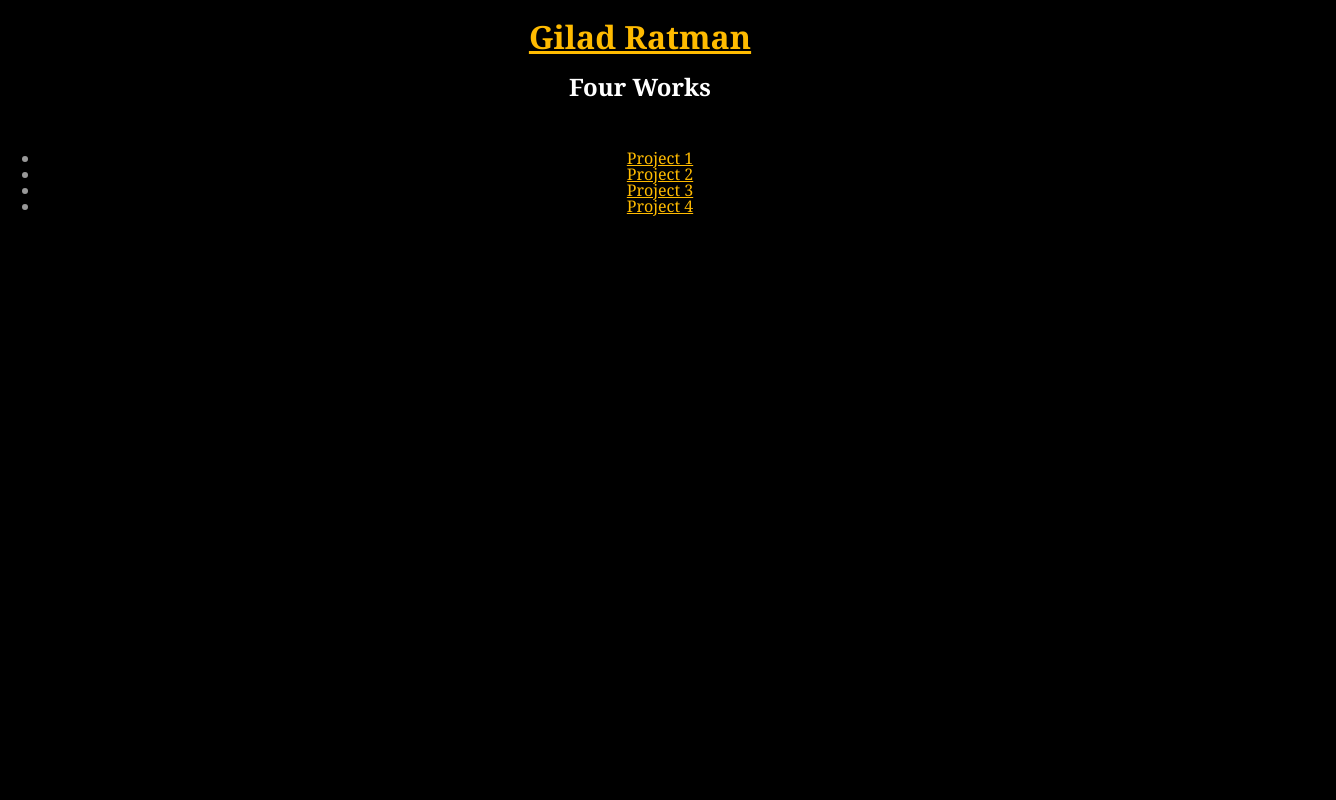
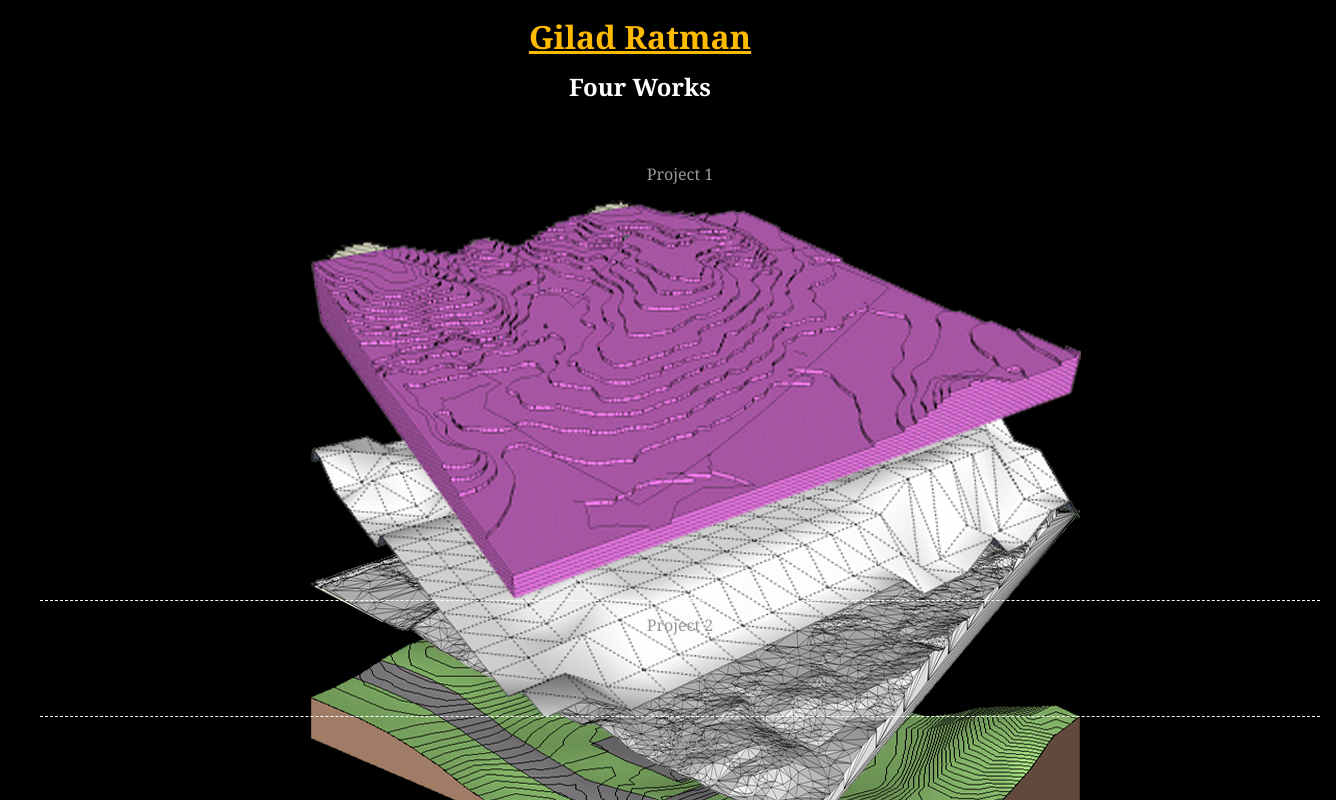
Before and after one commit to pitzbro/gilad-ratman-portfolio, a Vue app: page / in a window 1280 px wide. Shown: the top 800 px of the page, 1336 px wide, since content can reach past the window. Built offline with nearby package versions, Linux system fonts and the light colour scheme.

Commit message:
added topography accordion flex thumbnails

```diff
--- a/src/components/project-nav/project-nav.vue
+++ b/src/components/project-nav/project-nav.vue
@@ -1,9 +1,19 @@
 <template lang="html">
 
   <section>
-    <ul class="clean-list menu project-menu">
-        <li v-for="topotopography in topographies"><router-link :to="`/project/${topotopography.alias}`">{{topotopography.name}}</router-link></li>
+
+    <ul class="clean-list menu project-menu projects link-list">
+          <router-link v-for="(topotopography, index) in topographies"
+                     :to="`/project/${topotopography.alias}`"
+                     :key="index"
+                     tag="li"
+                     :class="`project project-${index+1} link-list-item`">
+          {{topotopography.name}}
+          <div :class="`project_topography_thumb topography-${index+1}`">
+          </div>
+        </router-link>
     </ul>
+
   </section>
 
 </template>
--- a/src/scss/_base.scss
+++ b/src/scss/_base.scss
@@ -20,10 +20,10 @@ pre {
 
 #info { position: absolute; top: 10px; width: 100%; }
 
-a { color: #fb0; }
+a { color: $mainColor; }
 
 #footer { position: absolute; bottom: 10px; width: 100%; }
-.h { color: #fb0 }
+.h { color: $mainColor }
 .c { display: inline; margin-left: 1em }
 
 /*----Asi changes---*/
--- /dev/null
+++ b/src/scss/_helpers.scss
@@ -0,0 +1,21 @@
+// Lists
+
+.clean-list {
+    list-style: none;
+}
+
+.link-list {
+    .link-list-item {
+        cursor: pointer;
+    }
+}
+
+// Flex
+
+.flex {
+    display: flex;
+}
+
+.column {
+    flex-direction: column;
+}
--- /dev/null
+++ b/src/scss/_project-menu.scss
@@ -0,0 +1,54 @@
+$projectMenuHeight: 800px;
+
+.projects {
+  display: flex;
+  width: 100%;
+  height: $projectMenuHeight;
+  margin: 0;
+  flex-wrap: nowrap;
+  flex-direction: column;
+
+    .project {
+        padding: 16px;
+        overflow: initial;
+        position: relative;
+        transition: flex 0.3s;
+        flex: 1 5;
+        border-bottom: 1px dashed #fff;
+
+        &:hover {
+            flex: 5;
+        }
+        &:first-child {
+            flex: 5;
+        }
+
+        div {
+            display: block;
+            // margin: 0 auto;
+            position: absolute;
+            width: 100%;
+            height: 400px;
+            bottom: 0;
+            background: url('~/static/img/topography_thumb_sprite.png');
+            background-repeat: no-repeat;
+
+            &.topography-1 {
+                background-position: center 0;
+                z-index: -1;
+            }
+            &.topography-2 {
+                background-position: center -400px;
+                z-index: -2;
+            }
+            &.topography-3 {
+                background-position: center -800px;
+                z-index: -3;
+            }
+            &.topography-4 {
+                background-position: center -1200px;
+                z-index: -4;
+            }
+        }
+    }
+  }
--- a/src/scss/_vars.scss
+++ b/src/scss/_vars.scss
@@ -1,3 +1,6 @@
 
 // Layout
 $headerHeight: 150px;
+
+// Colors
+$mainColor: #fb0;
--- a/src/scss/style.scss
+++ b/src/scss/style.scss
@@ -1,8 +1,10 @@
 @import './vars';
 @import './base';
+@import './helpers';
 
 // Layout
 @import './header';
 
 // Components
 @import './topography';
+@import './project-menu';
```
Also changed, not shown: static/img/topography_thumb_sprite.png (added).
